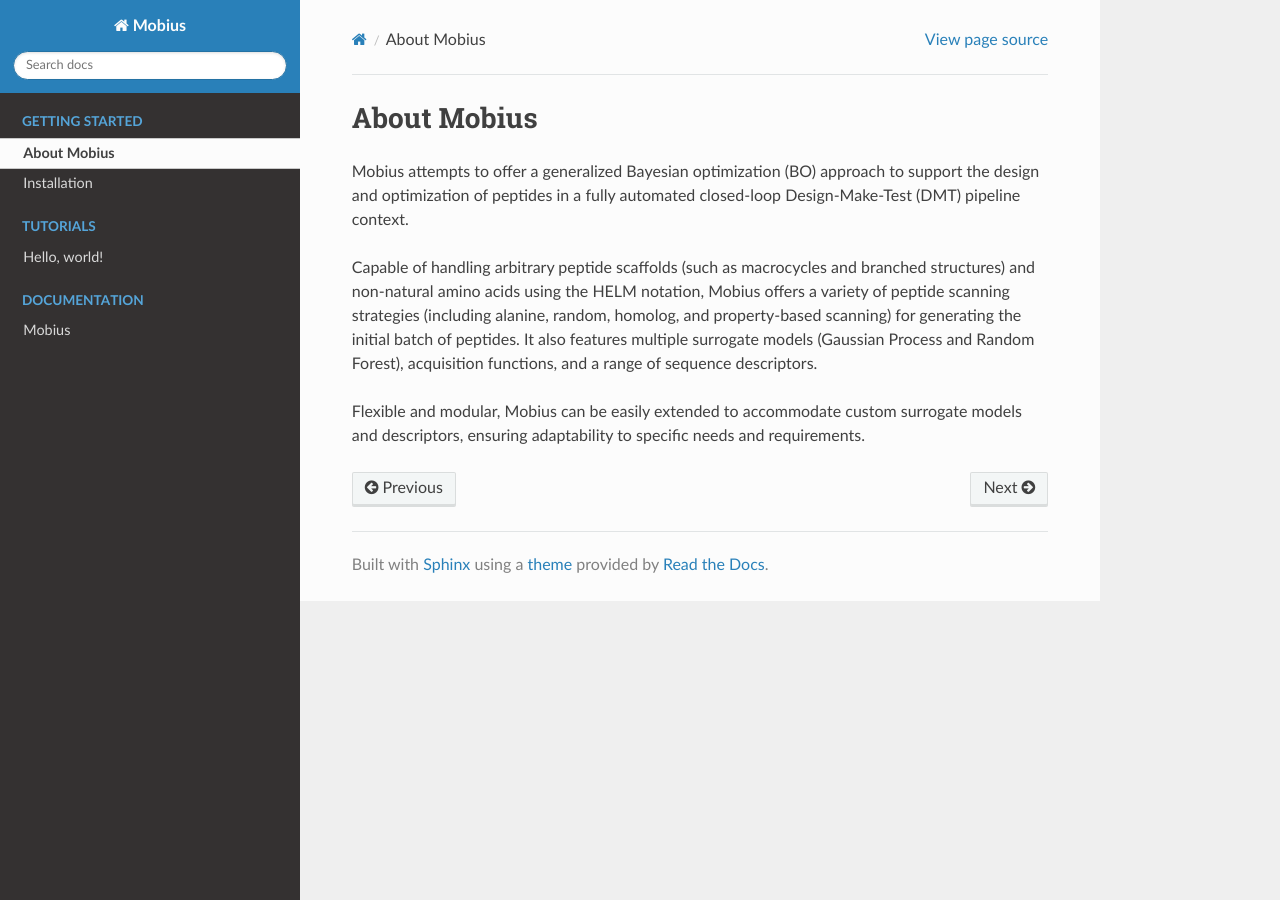
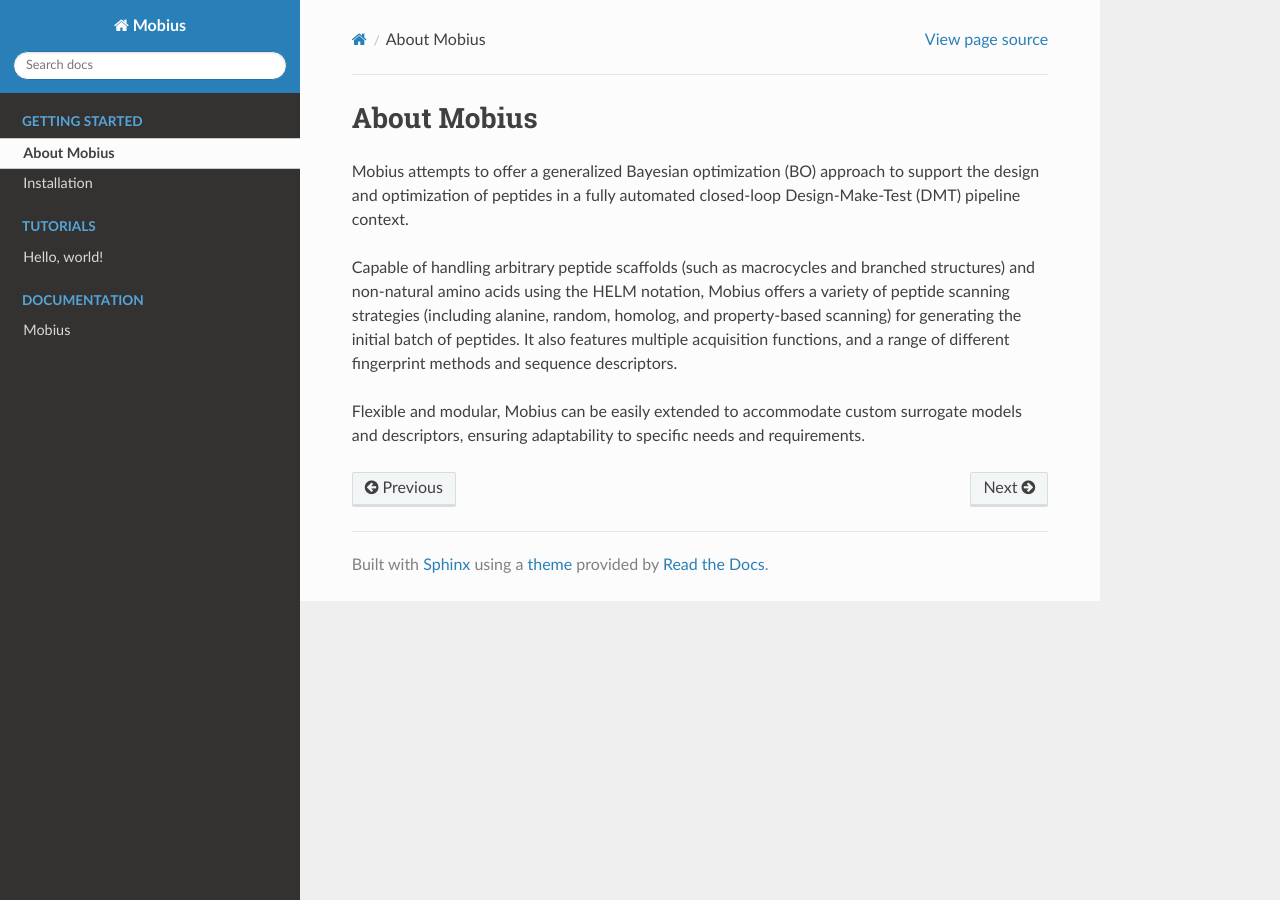
Before and after one commit to jeeberhardt/mobius, a Sphinx documentation site: the page built from docs/source/about.rst, in a window 1280 px wide. Built offline with Sphinx 7.4.7 and the Read the Docs theme 2.0.0, drawn with Linux system fonts in a browser that asks for light colours.

Commit message:
Updated about.

```diff
--- a/docs/source/about.rst
+++ b/docs/source/about.rst
@@ -11,8 +11,8 @@
 structures) and non-natural amino acids using the HELM notation, Mobius offers a
 variety of peptide scanning strategies (including alanine, random, homolog, and
 property-based scanning) for generating the initial batch of peptides. It also
-features multiple surrogate models (Gaussian Process and Random Forest), acquisition
-functions, and a range of sequence descriptors.
+features multiple acquisition functions, and a range of different fingerprint methods
+and sequence descriptors.
 
 Flexible and modular, Mobius can be easily extended to accommodate custom surrogate
 models and descriptors, ensuring adaptability to specific needs and requirements.
```
